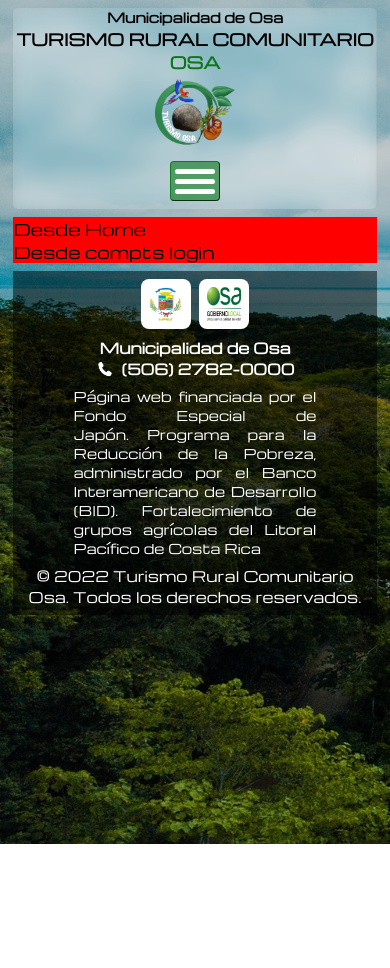
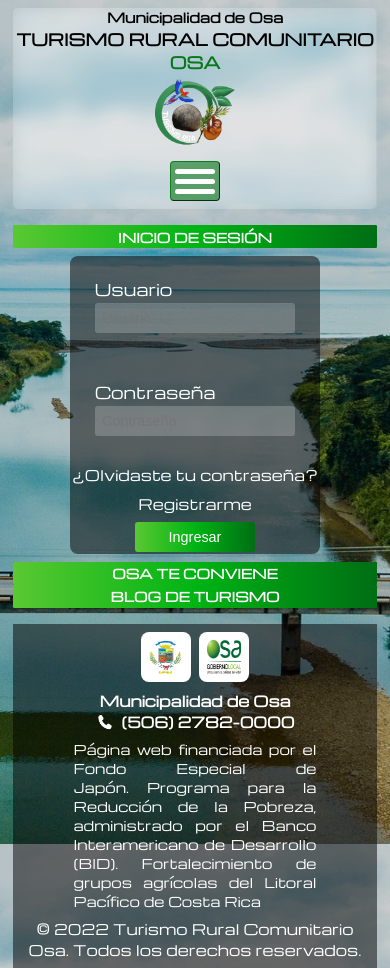
Before and after one commit to RolDev-22/page_turismo_osa, a React (Create React App) app: page / in a window 390 px wide. Before the commit the page ends 844 px from the top, so only its background shows below. Built offline with nearby package versions, Linux system fonts and the light colour scheme; the HTML template or start-up script is replaced by a standard one; a web font is replaced by a local one.

Commit message:
Se crea el login y se adapta responsive, además se mejora estructura de diseño en index y paginas

```diff
--- a/src/components/Footer/Footer.jsx
+++ b/src/components/Footer/Footer.jsx
@@ -1,4 +1,4 @@
-import react from "react";
+import React from "react";
 
 function Footer() {
   return (
--- a/src/components/Login/Login.jsx
+++ b/src/components/Login/Login.jsx
@@ -1,7 +1,22 @@
 import React from "react";
+import { Link } from "react-router-dom";
 
 function Login() {
-  return <div>Desde compts login</div>;
+  return (
+    <form className="container-login styled-shared2">
+      <div className="input-container">
+        <label htmlFor="input-mail">Usuario</label>
+        <input id="input-user" type="text" placeholder="Usuario" />
+      </div>
+      <div className="input-container">
+        <label htmlFor="input-password">Contraseña</label>
+        <input id="input-password" type="password" placeholder="Contraseña" />
+      </div>
+      <Link>¿Olvidaste tu contraseña?</Link>
+      <Link>Registrarme</Link>
+      <button type="submit">Ingresar</button>
+    </form>
+  );
 }
 
 export default Login;
--- a/src/index.css
+++ b/src/index.css
@@ -23,5 +23,5 @@
   align-items: center;
   justify-content: center;
   font-family: "Michroma", sans-serif;
-  row-gap: 0.5em;
+  row-gap: 1em;
 }
--- a/src/pages/Home.js
+++ b/src/pages/Home.js
@@ -4,8 +4,16 @@
 const Home = () => {
   return (
     <div className="container-box">
-      Desde Home
-      <Login />
+      <div className="box box-login">
+        <h3>Inicio de sesión</h3>
+        <Login />
+      </div>
+      <div className="box box-blog">
+        <h3>Osa te conviene</h3>
+      </div>
+      <div className="box box-jumbotron">
+        <h3>Blog de turismo</h3>
+      </div>
     </div>
   );
 };
--- a/src/styles/Components.style.css
+++ b/src/styles/Components.style.css
@@ -221,6 +221,62 @@
   font-size: 0.9em;
 }
 
+.container-login {
+  display: flex;
+  flex-direction: column;
+  align-items: center;
+  justify-content: center;
+  text-align: center;
+  row-gap: 0.5em;
+  padding: 0.1em;
+  margin: 0.5em;
+  color: white;
+  border-radius: 0.5em;
+}
+
+.container-login .input-container {
+  text-align: left;
+  display: flex;
+  flex-direction: column;
+  row-gap: 0.2em;
+  padding: 0.2em;
+  margin: 1em;
+  border-radius: 0.5em;
+}
+
+.container-login .input-container input {
+  padding: 0.5em;
+  border-radius: 0.2em;
+  border: none;
+  background-color: rgba(255, 255, 255, 0.2);
+  color: white;
+  font-size: 0.9em;
+  outline: none;
+}
+
+.container-login a {
+  text-decoration: none;
+  color: white;
+  font-size: 0.9em;
+}
+
+.container-login button {
+  width: 120px;
+  cursor: pointer;
+  padding: 0.5em;
+  border-radius: 0.2em;
+  border: none;
+  background-image: linear-gradient(
+    90deg,
+    rgba(90, 200, 50, 255),
+    rgba(0, 180, 20, 255),
+    rgba(0, 110, 20, 255)
+  );
+  color: white;
+  font-size: 0.9em;
+  outline: none;
+}
+
 /*Media Queries*/
 
 /*Media queries Tablet*/
@@ -236,6 +292,12 @@
 
   .container-header-top h5 {
     font-size: 1.5em;
+  }
+
+  .container-login {
+    row-gap: 0.2em;
+    padding: 0.5em;
+    margin: 0.5em;
   }
 }
 
@@ -260,7 +322,7 @@
   }
 
   .container-footer .footer-right h5 {
-    width: clamp(400px, 80%, 90%);
+    width: clamp(400px, 85%, 90%);
   }
 }
 
@@ -305,4 +367,14 @@
   .container-header-button .button-menu {
     display: none;
   }
+
+  .container-login {
+    row-gap: 1em;
+    padding: 1em;
+    margin: 0.5em;
+  }
+
+  .container-login a {
+    font-size: 0.7em;
+  }
 }
--- a/src/styles/Pages.style.css
+++ b/src/styles/Pages.style.css
@@ -1,4 +1,65 @@
 .container-box {
+  display: flex;
+  flex-direction: column;
   width: 95%;
+}
+
+.box {
+  display: flex;
+  flex-direction: column;
+  align-items: center;
+}
+
+.box:nth-child(2) {
   background-color: red;
 }
+
+.box h3 {
+  min-width: 150px;
+  width: clamp(150px, 100%, 400px);
+  text-align: center;
+  text-transform: uppercase;
+  padding: 0.2em;
+  border-radius: 0.1em;
+  color: white;
+  font-size: 0.8em;
+  background-image: linear-gradient(
+    90deg,
+    rgba(90, 200, 50, 255),
+    rgba(0, 180, 20, 255),
+    rgba(0, 110, 20, 255)
+  );
+}
+
+/*Media queries*/
+
+/*Media queries Tablet*/
+@media screen and (width >= 768px) and (width <= 1025px) {
+  .box h3 {
+    width: clamp(150px, 100%, 600px);
+  }
+}
+
+/*Media queries Tablet-PC*/
+@media screen and (width >= 768px) {
+  .box h3 {
+    font-size: 1em;
+  }
+}
+
+/*Media queries Pc*/
+@media screen and (width >= 1025px) {
+  .container-box {
+    flex-direction: row;
+    column-gap: 0.5em;
+    justify-content: center;
+  }
+
+  .box {
+    width: 25%;
+  }
+
+  .box:nth-child(2) {
+    width: 50%;
+  }
+}
```
